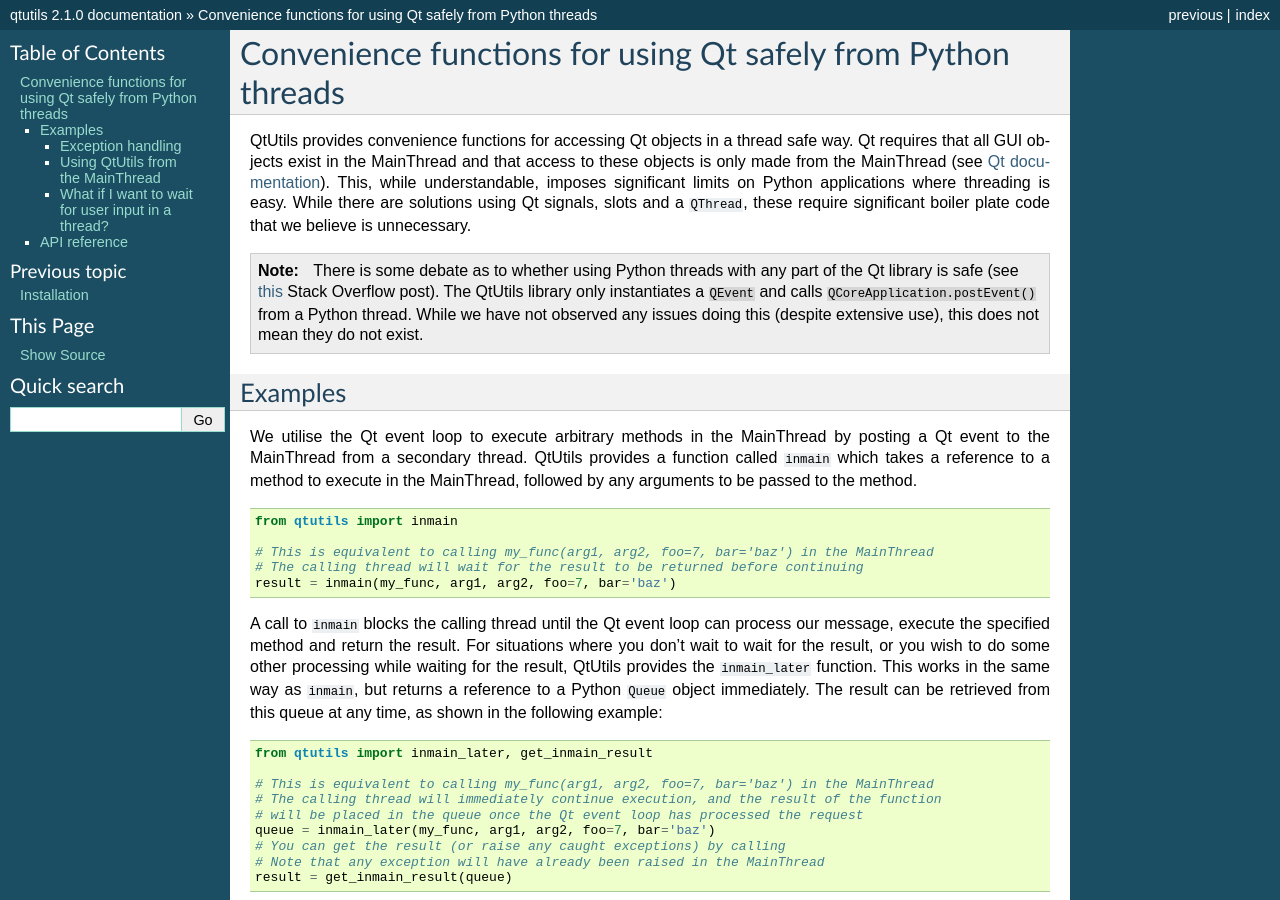
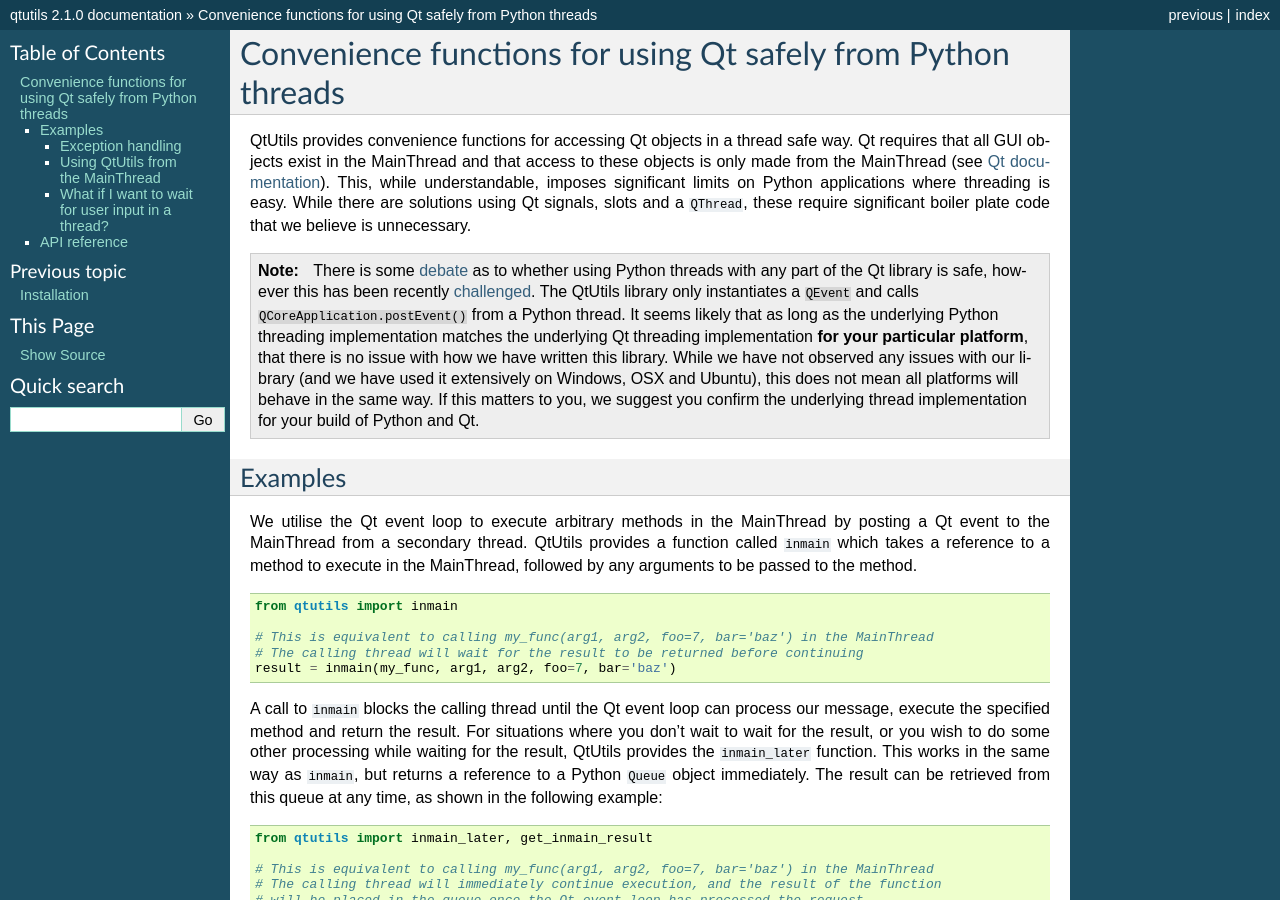
Before and after one commit to philipstarkey/qtutils, a Sphinx documentation site: the page built from docs/invoke_in_main.rst, in a window 1280 px wide and 900 px high. Built offline with Sphinx 7.4.7, drawn with Linux system fonts in a browser that asks for light colours; the version number is read from the project's files by our own code.

Commit message:
Updated information regarding "invoke in main" using the Qt API from a Python thread.

```diff
--- a/docs/invoke_in_main.rst
+++ b/docs/invoke_in_main.rst
@@ -7,10 +7,11 @@
 This, while understandable, imposes significant limits on Python applications where threading is easy.
 While there are solutions using Qt signals, slots and a :code:`QThread`, these require significant boiler plate code that we believe is unnecessary.
 
-.. note:: There is some debate as to whether using Python threads with any part of the Qt library is safe (see `this`_ Stack Overflow post). The QtUtils library only instantiates a :code:`QEvent` and calls :code:`QCoreApplication.postEvent()` from a Python thread. While we have not observed any issues doing this (despite extensive use), this does not mean they do not exist.
+.. note:: There is some `debate`_ as to whether using Python threads with any part of the Qt library is safe, however this has been recently `challenged`_. The QtUtils library only instantiates a :code:`QEvent` and calls :code:`QCoreApplication.postEvent()` from a Python thread. It seems likely that as long as the underlying Python threading implementation matches the underlying Qt threading implementation **for your particular platform**, that there is no issue with how we have written this library. While we have not observed any issues with our library (and we have used it extensively on Windows, OSX and Ubuntu), this does not mean all platforms will behave in the same way. If this matters to you, we suggest you confirm the underlying thread implementation for your build of Python and Qt.
 
 .. _`Qt documentation`: http://doc.qt.io/qt-5/threads-qobject.html
-.. _`this`: https://stackoverflow.com/q/1595649
+.. _`debate`: https://stackoverflow.com/q/1595649
+.. _`challenged`: https://stackoverflow.com/a/49802578
 
 
 ========
```
